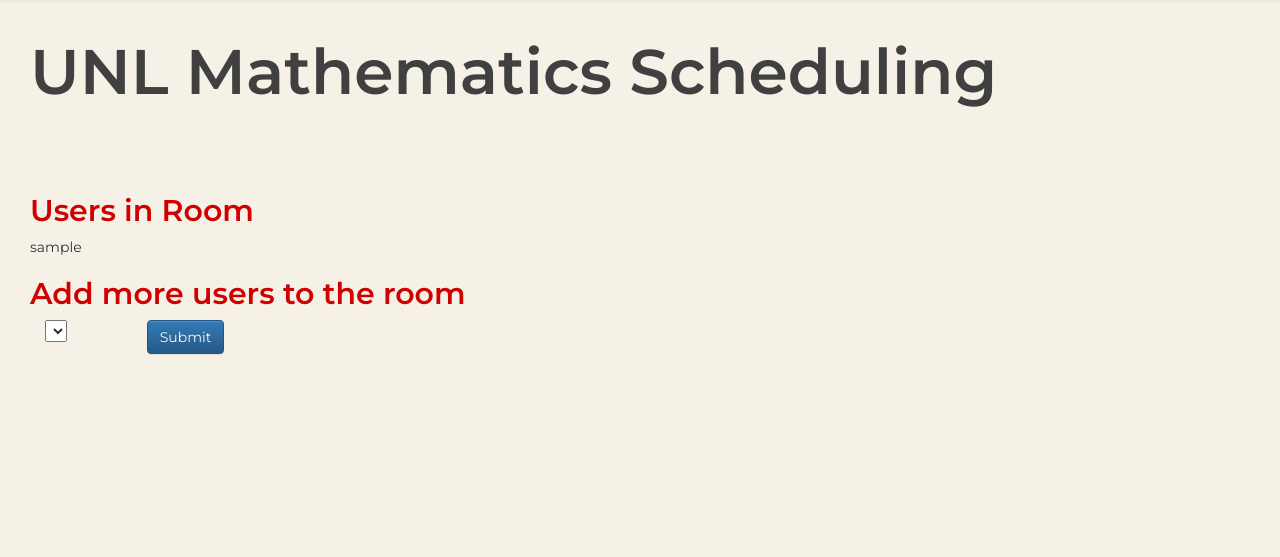
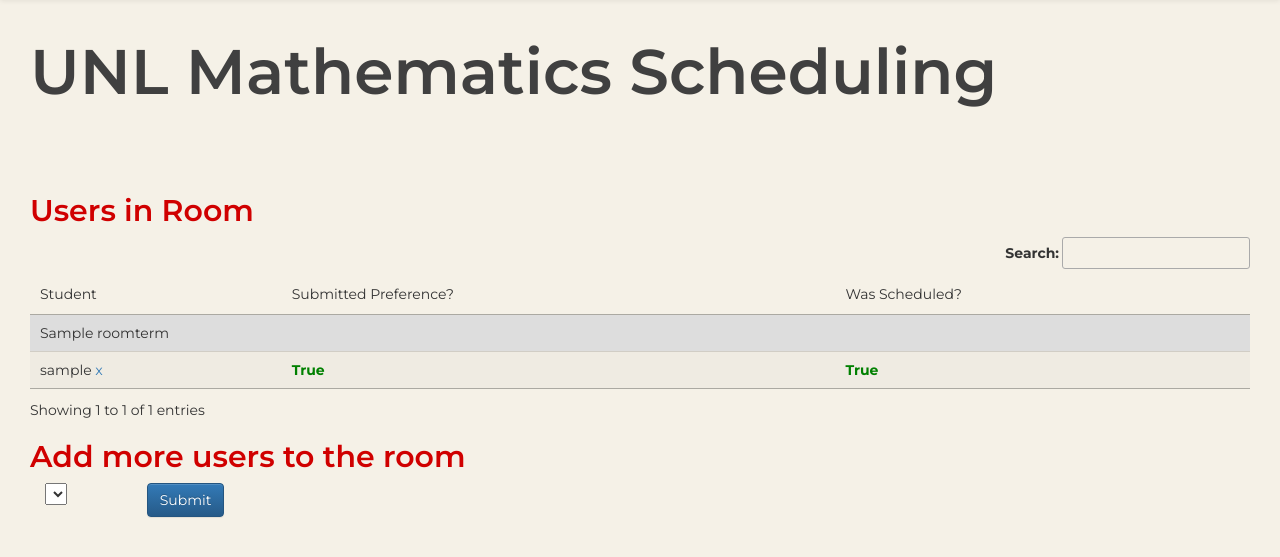
Before and after one commit to laurel-thomson/UNLScheduling, a Django app: page /scheduling/teachers/1/users in a window 1280 px wide. Shown: the part 51-608 px from the top of the page. Run offline with Django 3.2, Linux system fonts and the light colour scheme; a user stored in the database is signed in; tables that the repository leaves empty hold one stand-in row (values such as "Sample post"); lists and menus that the app fills with data are empty; some libraries are stand-ins or nearby versions.

Commit message:
Adding a table to the teachers' user view that displays info about students

```diff
--- a/mysite/scheduling/templates/scheduling/teachers/unfinalized_schedule.html
+++ b/mysite/scheduling/templates/scheduling/teachers/unfinalized_schedule.html
@@ -46,6 +46,7 @@
             {% endfor %}
             </tbody>
         </table>
+        <br>
         <input type="submit" value="Submit" class="btn btn-primary">
     </form>
 
@@ -56,7 +57,7 @@
         <p><strong><font color="{{option.color_coding}}">{{option}}</font></strong></p>
     {% endfor %}
 
-    <h3>Add time slot</h3>
+    <h3>Add Time Slot</h3>
 
     <form action="{% url 'teachers:add_time_slot' room.id term.id %}" method="post">
         {% csrf_token %}
--- a/mysite/scheduling/templates/scheduling/teachers/user_list.html
+++ b/mysite/scheduling/templates/scheduling/teachers/user_list.html
@@ -9,13 +9,37 @@
 {% block content %}
 
 <h2>Users in Room</h2>
-{% for p_user in privileged_users %}
-    <p>{{ p_user.username }}
-    {% if p_user.id == room.owner.id %}
-    {% elif user.id == room.owner.id or p_user.is_student %}
-        <a href="{% url 'teachers:remove_user' room.id p_user.id %}">Remove from room</a></p>
-    {% endif %}
-{% endfor %}
+
+<table id = "myTable" class="display nowrap">
+    <thead>
+        <tr>
+            <td>Term</td>
+            <td>Student</td>
+            <td>Submitted Preference?</td>
+            <td>Was Scheduled?</td>
+        </tr>
+    </thead>
+    <tbody>
+    {% for term, users in user_data.items %}
+        {% for user, user_info in users.items %}
+            <tr>
+                <td>{{term}}</td>
+                <td>{{user}} <a href="{% url 'teachers:remove_user' room.id user.id %}" onclick="return confirm('Are you sure you want to remove this student from the room?')">x</a> </td>
+                <td>
+                    <font {% if user_info.submitted_preferences %} color="green" {% else %} color="red" {% endif %}>
+                        <strong>{{user_info.submitted_preferences}}</strong>
+                    </font>
+                </td>
+                <td>
+                    <font {% if user_info.was_scheduled %} color="green" {% else %} color="red" {% endif %}>
+                        <strong>{{user_info.was_scheduled}}</strong>
+                    </font>
+                </td>
+            </tr>
+        {% endfor %}
+    {% endfor %}
+    </tbody>
+</table>
 
 <h2>Add more users to the room</h2>
 
@@ -36,4 +60,8 @@
     </div>
 </form>
 
+{% load static %}
+<script type="text/javascript" src="{% static 'js/table_grouping.js' %}"></script>
+
+
 {% endblock %}
--- a/mysite/scheduling/views/teachers.py
+++ b/mysite/scheduling/views/teachers.py
@@ -65,9 +65,19 @@ def user_list(request, room_id):
         privilege.save()
         return HttpResponseRedirect('')
     else:
-        privileged_users = User.objects.filter(roomprivilege__room_id = room_id)
+        students = User.objects.filter(roomprivilege__room_id = room_id, is_student = True)
         unprivileged_users = User.objects.exclude(roomprivilege__room_id = room_id).exclude(is_superuser = True)
-        return render(request, 'scheduling/teachers/user_list.html', {'room': room, 'unprivileged_users': unprivileged_users, 'privileged_users': privileged_users})
+        terms = room.roomterm_set.all()
+
+        user_data = {}
+        for term in terms:
+            user_data[term] = {}
+            for user in students:
+                user_data[term][user] = {}
+                user_data[term][user]["submitted_preferences"] = SchedulePreference.objects.filter(user_id = user.id, time_slot_id__room_term_id = term.id).exists()
+                user_data[term][user]["was_scheduled"] = ScheduledUser.objects.filter(user_id = user.id, time_slot_id__room_term_id = term.id).exists()
+        logger.error(user_data)
+        return render(request, 'scheduling/teachers/user_list.html', {'room': room, 'unprivileged_users': unprivileged_users, 'user_data': user_data})
 
 @login_required
 @teacher_required
```
